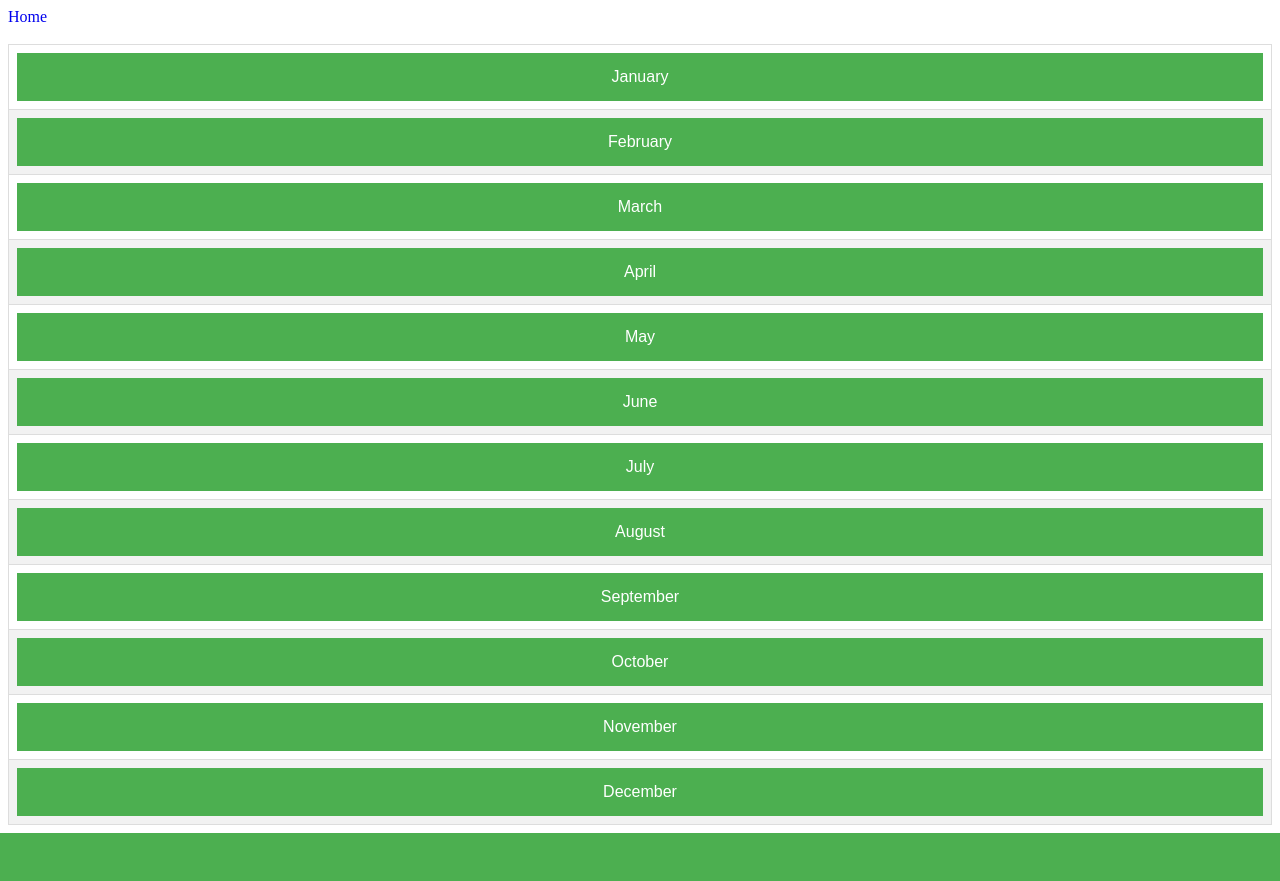
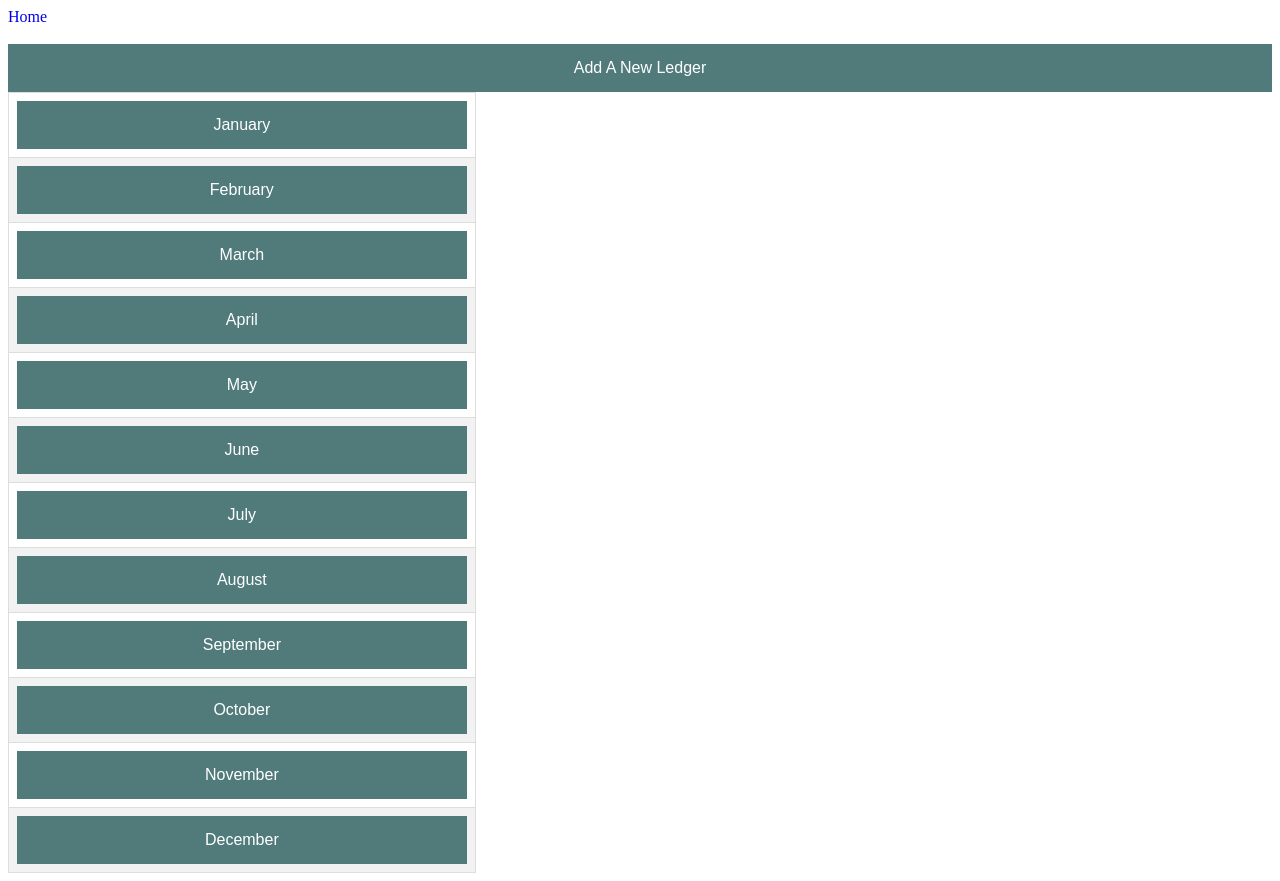
Before and after one commit to Anthony-J-G/lifestyle-frontend, a Flask app: page /budget in a window 1280 px wide. Before the commit the page ends 833 px from the top, so only its background shows below. Run offline with Flask 2, Linux system fonts and the light colour scheme.

Commit message:
Started Work on Organization

```diff
--- a/App.py
+++ b/App.py
@@ -2,7 +2,10 @@ from calendar import month
 from tkinter.tix import COLUMN
 from flask import Flask, render_template, redirect, url_for, request, abort
 import json
+from importlib_metadata import method_cache
 import pandas as pd
+
+from scripts.header import NavBar
 
 
 LEDGER_COLS = ["Number", "Date", "Description", "Category", "Amount"]
@@ -20,18 +23,22 @@ app = Flask(__name__)
 
 @app.route('/')
 def index():
-    return render_template('index.html')
+    nav = NavBar().render()
+
+    return render_template('index.html', nav=nav)
 
 
-@app.route('/ledger', methods=['GET', 'POST'])
-def ledger():
+@app.route('/ledgers', methods=['GET', 'POST'])
+def ledgers():
+    nav = NavBar().render()
+
     # Ask client for the year to search for
     if "year" not in request.args and "month" not in request.args:
-        return render_template('ledger.html', Years=Years, Months=[])
+        return render_template('ledger.html', nav=nav, Years=Years, Months=[])
 
     # If given a year, attempt to ask client for month as well
     if "year" in request.args and "month" not in request.args:
-        return render_template('ledger.html', Years=[], Months=MONTHS, year=request.args.get("year"))
+        return render_template('ledger.html', nav=nav, Years=[], Months=MONTHS, year=request.args.get("year"))
 
     # Attempt to open CSV file
     if "year" in request.args and "month" in request.args:
@@ -40,11 +47,13 @@ def ledger():
 
         return redirect(url_for("show_ledger", year=y, month=m))
 
-    return render_template('ledger.html')
+    return render_template('ledger.html', nav=nav)
 
 
 @app.route('/show_ledger', methods=['GET', 'POST'])
 def show_ledger():
+    nav = NavBar().render()
+
     y = ""
     m = ""
 
@@ -92,7 +101,14 @@ def show_ledger():
 
     df.set_index("Number", drop=False, inplace=True)
 
-    return render_template("ledger_render.html", Columns=df.columns, Data=df.values, year=y, month=m)
+    return render_template("ledger_render.html", nav=nav, Columns=df.columns, Data=df.values, year=y, month=m)
+
+
+@app.route('/add_ledger', methods=['GET', 'POST'])
+def add_ledger():
+    nav = NavBar().render()
+
+    return render_template('ledger_add.html', nav=nav)
 
 
 @app.route('/budget', methods=['GET'])
--- /dev/null
+++ b/static/header.css
@@ -0,0 +1,48 @@
+* {
+    box-sizing: border-box;
+}
+
+.header {
+    overflow: hidden;
+    background-color: var(--bg-color);
+    padding: 20px 10px;
+}
+
+.header a {
+    float: left;
+    color: rgb(244, 244, 244);
+    text-align: center;
+    padding: 12px;
+    text-decoration: none;
+    font-size: 15px;
+    line-height: 25px;
+    border-radius: 5px;
+}
+
+.headera.logo {
+    font-size: 25px;
+    font-weight: bold;
+}
+.header a:hover {
+    background-color: grey;
+    color: black;
+}
+.headera.active {
+    background-color: green;
+    color: white;
+}
+
+.header-right {
+    float: right;
+}
+
+@media screen and (max-width: 500px) {
+    .header a {
+        float: none;
+        display: block;
+        text-align: left;
+    }
+    .header-right {
+        float: none;
+    }
+}
--- a/static/style.css
+++ b/static/style.css
@@ -1,10 +1,19 @@
+:root {
+    --blue: #1e90ff;
+    --white: #ffffff;
+    --bg-color: rgb(81, 123, 123);
+    --bg-color-highlight: rgb(169, 200, 200);;
+}
+
+
 a {
     text-decoration: none;
 }
 
 button {
-    background-color: #4CAF50; /* Green */
+    background-color: var(--bg-color);
     width: 100%;
+    height: 100%;
     border: none;
     color: white;
     padding: 15px 32px;
@@ -17,7 +26,7 @@ button {
 }
 
 button:hover {
-    background-color: #90e893; /* Green */
+    background-color: var(--bg-color-highlight);
     color: rgb(0, 0, 0);
 }
 
@@ -25,7 +34,7 @@ button:hover {
 table {
     font-family: Arial, Helvetica, sans-serif;
     border-collapse: collapse;
-    width: 100%;
+    width: 37%;
 }
 
 td, th {
--- a/templates/ledger.html
+++ b/templates/ledger.html
@@ -5,9 +5,11 @@
     <meta http-equiv="X-UA-Compatible" content="IE=edge">
     <meta name="viewport" content="width=device-width, initial-scale=1.0">
     <link rel="stylesheet" href="../static/style.css">
+    <link rel="stylesheet" href="../static/header.css">
     <title>Finances | Budget</title>
 </head>
 <body>
+    {{ nav|safe }}
     <div>
         <a href="/">Home</a>
     </div>
@@ -16,15 +18,19 @@
 
     <div>
         {% if year %}
-            <a href="/ledger">Back</a>
+            <a href="/ledgers">Back</a>
             <br>
             <br>
         {% endif %}
 
+        <form id="add-ledger" method="GET" action="/add_ledger">
+            <button>Add A New Ledger</button>
+        </form>
+
         <table>
             {% for i in Years %}
                 <tr><td>
-                    <form id="load-year" method="GET" action="/ledger">
+                    <form id="load-year" method="GET" action="/ledgers">
                         <input type="hidden" name="year" value="{{ i }}">
                         <button>{{ i }}</button>
                     </form>
@@ -32,7 +38,7 @@
             {% endfor %}
             {% for i in Months %}
                 <tr><td>
-                    <form id="load-month" method="GET" action="/ledger">
+                    <form id="load-month" method="GET" action="/ledgers">
                         <input type="hidden" name="year" value="{{ year }}">
                         <input type="hidden" name="month" value="{{ i }}">
                         <button>{{ i }}</button>
```
Also changed, not shown: scripts/header.py (added, +22 -0 lines), templates/index.html (+3 -10 lines), templates/ledger_add.html (added, +16 -0 lines), README.md.
